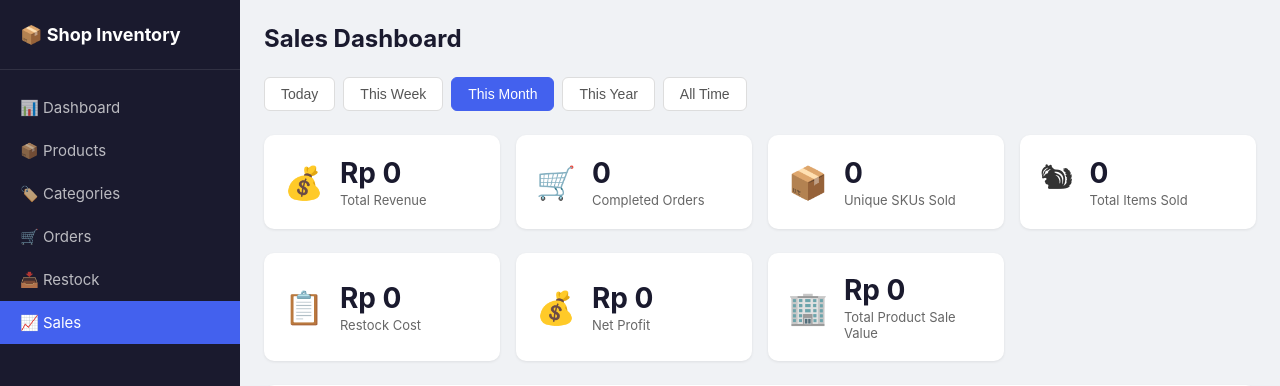
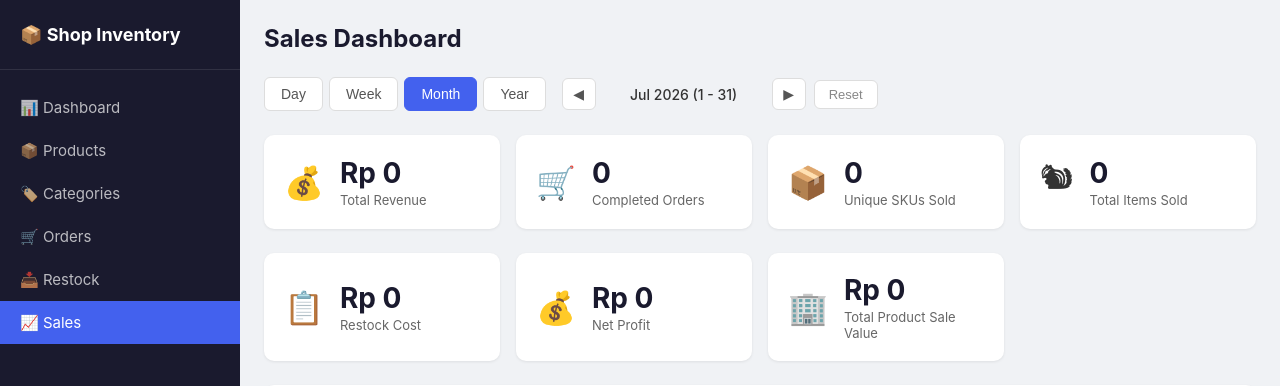
Before and after one commit to Dimasyoga/shop-inventory, a Flask app: page /sales in a window 1280 px wide. Shown: the top 386 px of the page. Run offline with Flask 3, Linux system fonts and the light colour scheme; the visitor is signed in with stand-in values (Sample User, id 1); data that the repository does not hold is empty.

Commit message:
revamp sales time window selection

```diff
--- a/app.py
+++ b/app.py
@@ -463,11 +463,51 @@ def api_restock_history():
 def sales_page():
     return render_template('sales.html', format_rupiah=format_rupiah)
 
+def get_date_range(unit, offset=0):
+    """Return (start_date, end_date) as 'YYYY-MM-DD' strings for the given unit and offset."""
+    now = datetime.now()
+    if unit == 'day':
+        d = now - __import__('datetime').timedelta(days=offset)
+        ds = d.strftime('%Y-%m-%d')
+        return ds, ds
+    elif unit == 'week':
+        dow = now.weekday()  # Mon=0 ... Sun=6
+        today = now.date()
+        monday = today - __import__('datetime').timedelta(days=dow + offset * 7)
+        sunday = monday + __import__('datetime').timedelta(days=6)
+        return monday.isoformat(), sunday.isoformat()
+    elif unit == 'month':
+        month = now.month - offset
+        year = now.year
+        while month <= 0:
+            month += 12
+            year -= 1
+        first = f"{year}-{month:02d}-01"
+        if month == 12:
+            last = f"{year + 1}-01-01"
+        else:
+            last = f"{year}-{month + 1:02d}-01"
+        return first, last
+    elif unit == 'year':
+        y = now.year - offset
+        return f"{y}-01-01", f"{y}-12-31"
+    return None, None
+
+def build_date_filter(start_date, end_date):
+    """Return SQL WHERE clause fragment + params for a date range."""
+    return " AND o.created_at >= ? AND o.created_at < date(?)", (start_date, end_date)
+
 @app.route('/api/sales/summary', methods=['GET'])
 @login_required
 def api_sales_summary():
-    period = request.args.get('period', 'all')
+    unit = request.args.get('unit', 'month')
+    offset = int(request.args.get('offset', 0))
+    start_date, end_date = get_date_range(unit, offset)
+    if not start_date:
+        return jsonify({'error': 'invalid unit'}), 400
+
     db = g.db
+    date_filter, params = build_date_filter(start_date, end_date)
     query = """
         SELECT
             COALESCE(SUM(o.total_amount), 0) as total_revenue,
@@ -477,27 +517,18 @@ def api_sales_summary():
         FROM orders o
         JOIN order_items oi ON o.id = oi.order_id
         WHERE o.status = 'completed'
-    """
-    params = []
-    if period == 'today':
-        query += " AND date(o.created_at) = date('now')"
-    elif period == 'week':
-        query += " AND o.created_at >= date('now', '-7 days')"
-    elif period == 'month':
-        query += " AND o.created_at >= date('now', '-30 days')"
-    elif period == 'year':
-        query += " AND o.created_at >= date('now', '-365 days')"
+    """ + date_filter
     row = db.execute(query, params).fetchone()
-    restock_query = "SELECT COALESCE(SUM(total_cost), 0) as total FROM restock_batches"
-    if period == 'today':
-        restock_query += " WHERE date(created_at) = date('now')"
-    elif period == 'week':
-        restock_query += " WHERE created_at >= date('now', '-7 days')"
-    elif period == 'month':
-        restock_query += " WHERE created_at >= date('now', '-30 days')"
-    elif period == 'year':
-        restock_query += " WHERE created_at >= date('now', '-365 days')"
-    restock_cost = db.execute(restock_query).fetchone()['total']
+
+    restock_date_filter, restock_params = (
+        " AND created_at >= ? AND created_at < date(?)",
+        (start_date, end_date)
+    )
+    restock_cost = db.execute(
+        "SELECT COALESCE(SUM(total_cost), 0) as total FROM restock_batches WHERE created_at >= ? AND created_at < date(?)"
+        , restock_params
+    ).fetchone()['total']
+
     return jsonify({
         'total_revenue': row['total_revenue'],
         'total_orders': row['total_orders'],
@@ -519,47 +550,71 @@ def api_sales_product_value():
 @app.route('/api/sales/trend', methods=['GET'])
 @login_required
 def api_sales_trend():
-    period = request.args.get('period', 'all')
+    unit = request.args.get('unit', 'month')
+    offset = int(request.args.get('offset', 0))
+    start_date, end_date = get_date_range(unit, offset)
+    if not start_date:
+        return jsonify({'error': 'invalid unit'}), 400
+
     db = g.db
-    query = """
-        SELECT date(o.created_at) as sale_date, SUM(o.total_amount) as daily_revenue
-        FROM orders o
-        WHERE o.status = 'completed'
-    """
-    params = []
-    if period == 'today':
-        query += " AND date(o.created_at) = date('now')"
-    elif period == 'week':
-        query += " AND o.created_at >= date('now', '-7 days')"
-    elif period == 'month':
-        query += " AND o.created_at >= date('now', '-30 days')"
-    elif period == 'year':
-        query += " AND o.created_at >= date('now', '-365 days')"
-    query += " GROUP BY date(o.created_at) ORDER BY sale_date ASC"
+    date_filter, params = build_date_filter(start_date, end_date)
+
+    if unit == 'day':
+        query = """
+            SELECT date(o.created_at) as label, SUM(o.total_amount) as revenue
+            FROM orders o WHERE o.status = 'completed'
+        """ + date_filter + """ GROUP BY date(o.created_at) ORDER BY label ASC"""
+    elif unit == 'week':
+        query = """
+            SELECT date(o.created_at) as label, SUM(o.total_amount) as revenue
+            FROM orders o WHERE o.status = 'completed'
+        """ + date_filter + """ GROUP BY date(o.created_at) ORDER BY label ASC"""
+    elif unit == 'month':
+        query = """
+            SELECT (strftime('%W', o.created_at) + 0) as wk,
+                   MIN(date(o.created_at)) as start_d,
+                   SUM(o.total_amount) as revenue
+            FROM orders o WHERE o.status = 'completed'
+        """ + date_filter + """ GROUP BY wk ORDER BY wk ASC"""
+    elif unit == 'year':
+        query = """
+            SELECT strftime('%m', o.created_at) as label,
+                   SUM(o.total_amount) as revenue
+            FROM orders o WHERE o.status = 'completed'
+        """ + date_filter + """ GROUP BY label ORDER BY label ASC"""
     rows = db.execute(query, params).fetchall()
-    return jsonify([{'date': r['sale_date'], 'revenue': r['daily_revenue']} for r in rows])
+
+    if unit == 'month':
+        result = []
+        for r in rows:
+            wk_num = int(r['wk'])
+            result.append({'label': f'Week {wk_num}', 'revenue': r['revenue']})
+        return jsonify(result)
+    elif unit == 'year':
+        month_names = {f"{m:02d}": n for m, n in enumerate(
+            ['Jan', 'Feb', 'Mar', 'Apr', 'May', 'Jun', 'Jul', 'Aug', 'Sep', 'Oct', 'Nov', 'Dec'], 1)}
+        return jsonify([{'label': month_names.get(r['label'], r['label']), 'revenue': r['revenue']} for r in rows])
+    else:
+        return jsonify([{'label': r['label'], 'revenue': r['revenue']} for r in rows])
 
 @app.route('/api/sales/top-products', methods=['GET'])
 @login_required
 def api_sales_top_products():
-    period = request.args.get('period', 'all')
+    unit = request.args.get('unit', 'month')
+    offset = int(request.args.get('offset', 0))
+    start_date, end_date = get_date_range(unit, offset)
+    if not start_date:
+        return jsonify({'error': 'invalid unit'}), 400
+
     db = g.db
+    date_filter, params = build_date_filter(start_date, end_date)
     base_query = """
         SELECT p.id, p.name, p.sku, SUM(oi.quantity) as total_sold, SUM(oi.subtotal) as total_revenue
         FROM order_items oi
         JOIN orders o ON oi.order_id = o.id
         JOIN products p ON oi.product_id = p.id
         WHERE o.status = 'completed'
-    """
-    params = []
-    if period == 'today':
-        base_query += " AND date(o.created_at) = date('now')"
-    elif period == 'week':
-        base_query += " AND o.created_at >= date('now', '-7 days')"
-    elif period == 'month':
-        base_query += " AND o.created_at >= date('now', '-30 days')"
-    elif period == 'year':
-        base_query += " AND o.created_at >= date('now', '-365 days')"
+    """ + date_filter
     top = db.execute(base_query + " GROUP BY p.id ORDER BY total_sold DESC LIMIT 3", params).fetchall()
     bottom = db.execute(base_query + " GROUP BY p.id ORDER BY total_sold ASC LIMIT 3", params).fetchall()
     return jsonify({
--- /dev/null
+++ b/requirements.txt
@@ -0,0 +1 @@
+flask
--- a/static/css/style.css
+++ b/static/css/style.css
@@ -168,6 +168,42 @@ select { padding: 8px 12px; border: 1px solid #ddd; border-radius: 6px; font-siz
 .btn-period:hover { border-color: #4361ee; color: #4361ee; }
 .btn-period.active { background: #4361ee; color: white; border-color: #4361ee; }
 
+/* Time Navigator */
+.time-navigator {
+    display: flex; align-items: center; gap: 16px; margin-bottom: 24px; flex-wrap: wrap;
+}
+.time-unit-selector {
+    display: flex; gap: 6px;
+}
+.btn-unit {
+    padding: 8px 16px; border: 1px solid #ddd; border-radius: 6px;
+    background: white; color: #555; font-size: 14px; cursor: pointer;
+    transition: all 0.2s;
+}
+.btn-unit:hover { border-color: #4361ee; color: #4361ee; }
+.btn-unit.active { background: #4361ee; color: white; border-color: #4361ee; }
+
+.time-controls {
+    display: flex; align-items: center; gap: 8px;
+}
+.btn-nav {
+    width: 32px; height: 32px; border: 1px solid #ddd; border-radius: 6px;
+    background: white; color: #555; font-size: 14px; cursor: pointer;
+    display: flex; align-items: center; justify-content: center;
+    transition: all 0.2s;
+}
+.btn-nav:hover { border-color: #4361ee; color: #4361ee; }
+.time-label {
+    font-size: 14px; color: #333; min-width: 160px; text-align: center;
+    font-weight: 500;
+}
+.btn-reset {
+    padding: 6px 14px; border: 1px solid #ddd; border-radius: 6px;
+    background: white; color: #888; font-size: 13px; cursor: pointer;
+    transition: all 0.2s;
+}
+.btn-reset:hover { border-color: #4361ee; color: #4361ee; }
+
 /* Chart Container */
 .chart-container {
     position: relative; height: 300px; width: 100%;
@@ -220,5 +256,7 @@ select { padding: 8px 12px; border: 1px solid #ddd; border-radius: 6px; font-siz
     .grid-2 { grid-template-columns: 1fr; }
     .form-row { grid-template-columns: 1fr; }
     .period-selector { flex-wrap: wrap; }
+    .time-navigator { flex-direction: column; align-items: flex-start; }
+    .time-controls { width: 100%; justify-content: space-between; }
     .chart-container { height: 220px; }
 }
--- a/static/js/app.js
+++ b/static/js/app.js
@@ -324,17 +324,23 @@ function viewOrder(id) {
 function closeOrderDetail() { document.getElementById('orderDetailModal').classList.remove('active'); }
 
 /* ===== Sales Dashboard ===== */
-let currentPeriod = 'month';
+let timeUnit = 'month';
+let timeOffset = 0;
 let trendChartInstance = null;
 
+function buildSalesParams() {
+    return `unit=${timeUnit}&offset=${timeOffset}`;
+}
+
 function loadSalesData() {
+    updateTimeLabel();
     loadSalesSummary();
     loadSalesTrend();
     loadTopProducts();
 }
 
 function loadSalesSummary() {
-    fetch('/api/sales/summary?period=' + currentPeriod)
+    fetch('/api/sales/summary?' + buildSalesParams())
         .then(r => r.json())
         .then(d => {
             document.getElementById('stat-revenue').textContent = formatRupiah(d.total_revenue);
@@ -352,7 +358,7 @@ function loadSalesSummary() {
 }
 
 function loadSalesTrend() {
-    fetch('/api/sales/trend?period=' + currentPeriod)
+    fetch('/api/sales/trend?' + buildSalesParams())
         .then(r => r.json())
         .then(d => {
             const ctx = document.getElementById('trendChart');
@@ -361,7 +367,7 @@ function loadSalesTrend() {
             trendChartInstance = new Chart(ctx, {
                 type: 'line',
                 data: {
-                    labels: d.map(p => p.date),
+                    labels: d.map(p => p.label),
                     datasets: [{
                         label: 'Revenue',
                         data: d.map(p => p.revenue),
@@ -396,7 +402,7 @@ function loadSalesTrend() {
 }
 
 function loadTopProducts() {
-    fetch('/api/sales/top-products?period=' + currentPeriod)
+    fetch('/api/sales/top-products?' + buildSalesParams())
         .then(r => r.json())
         .then(d => {
             const topBody = document.getElementById('top-sellers-body');
@@ -428,14 +434,57 @@ function loadTopProducts() {
         });
 }
 
+function updateTimeLabel() {
+    const now = new Date();
+    const labelEl = document.getElementById('timeLabel');
+    if (!labelEl) return;
+
+    if (timeUnit === 'day') {
+        const d = new Date(now);
+        d.setDate(d.getDate() - timeOffset);
+        labelEl.textContent = d.toLocaleDateString('en-US', {month: 'short', day: 'numeric', year: 'numeric'});
+    } else if (timeUnit === 'week') {
+        const dow = now.getDay();
+        const monday = new Date(now);
+        monday.setDate(now.getDate() - ((dow + 6) % 7) - timeOffset * 7);
+        const sunday = new Date(monday);
+        sunday.setDate(monday.getDate() + 6);
+        labelEl.textContent = monday.toLocaleDateString('en-US', {month: 'short', day: 'numeric'}) + ' - ' +
+                              sunday.toLocaleDateString('en-US', {month: 'short', day: 'numeric', year: 'numeric'});
+    } else if (timeUnit === 'month') {
+        const d = new Date(now.getFullYear(), now.getMonth() - timeOffset, 1);
+        const lastDay = new Date(now.getFullYear(), now.getMonth() - timeOffset + 1, 0);
+        labelEl.textContent = d.toLocaleDateString('en-US', {month: 'short', year: 'numeric'}) +
+                              ' (' + d.getDate() + ' - ' + lastDay.getDate() + ')';
+    } else if (timeUnit === 'year') {
+        labelEl.textContent = (now.getFullYear() - timeOffset).toString();
+    }
+}
+
 document.addEventListener('click', e => {
-    if (e.target.classList.contains('btn-period')) {
+    if (e.target.classList.contains('btn-unit')) {
+        document.querySelectorAll('.btn-unit').forEach(b => b.classList.remove('active'));
+        e.target.classList.add('active');
+        if (document.getElementById('trendChart')) {
+            timeUnit = e.target.dataset.unit;
+            timeOffset = 0;
+            loadSalesData();
+        }
+    } else if (e.target.id === 'prevPeriod') {
+        timeOffset++;
+        loadSalesData();
+    } else if (e.target.id === 'nextPeriod') {
+        if (timeOffset > 0) {
+            timeOffset--;
+            loadSalesData();
+        }
+    } else if (e.target.id === 'resetPeriod') {
+        timeOffset = 0;
+        loadSalesData();
+    } else if (e.target.classList.contains('btn-period')) {
         document.querySelectorAll('.btn-period').forEach(b => b.classList.remove('active'));
         e.target.classList.add('active');
-        if (document.getElementById('trendChart')) {
-            currentPeriod = e.target.dataset.period;
-            loadSalesData();
-        } else if (document.getElementById('restockHistoryBody')) {
+        if (document.getElementById('restockHistoryBody')) {
             restockPeriod = e.target.dataset.period;
             loadRestockHistory();
         }
--- a/templates/sales.html
+++ b/templates/sales.html
@@ -5,12 +5,19 @@
     <h2>Sales Dashboard</h2>
 </div>
 
-<div class="period-selector">
-    <button class="btn btn-period" data-period="today">Today</button>
-    <button class="btn btn-period" data-period="week">This Week</button>
-    <button class="btn btn-period active" data-period="month">This Month</button>
-    <button class="btn btn-period" data-period="year">This Year</button>
-    <button class="btn btn-period" data-period="all">All Time</button>
+<div class="time-navigator">
+    <div class="time-unit-selector">
+        <button class="btn btn-unit" data-unit="day">Day</button>
+        <button class="btn btn-unit" data-unit="week">Week</button>
+        <button class="btn btn-unit active" data-unit="month">Month</button>
+        <button class="btn btn-unit" data-unit="year">Year</button>
+    </div>
+    <div class="time-controls">
+        <button class="btn btn-nav" id="prevPeriod">◀</button>
+        <span class="time-label" id="timeLabel"></span>
+        <button class="btn btn-nav" id="nextPeriod">▶</button>
+        <button class="btn btn-reset" id="resetPeriod">Reset</button>
+    </div>
 </div>
 
 <div class="stats-grid">
```
Also changed, not shown: 2 other files.
